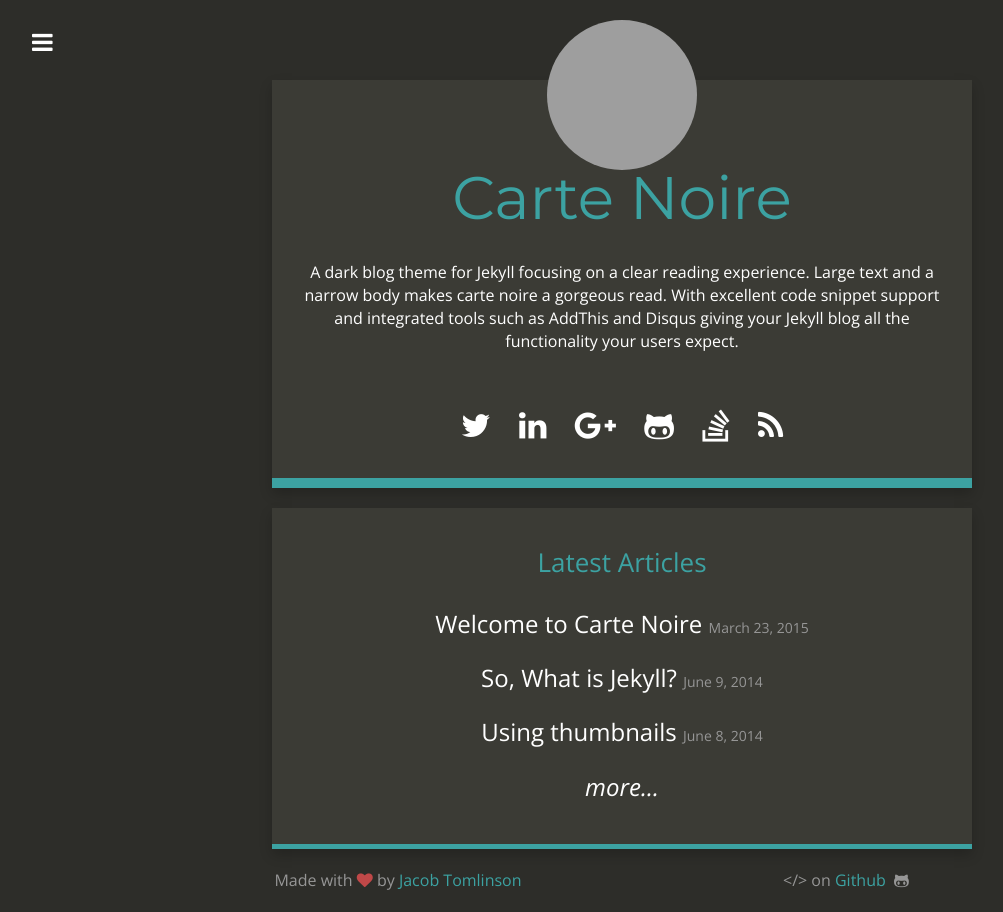
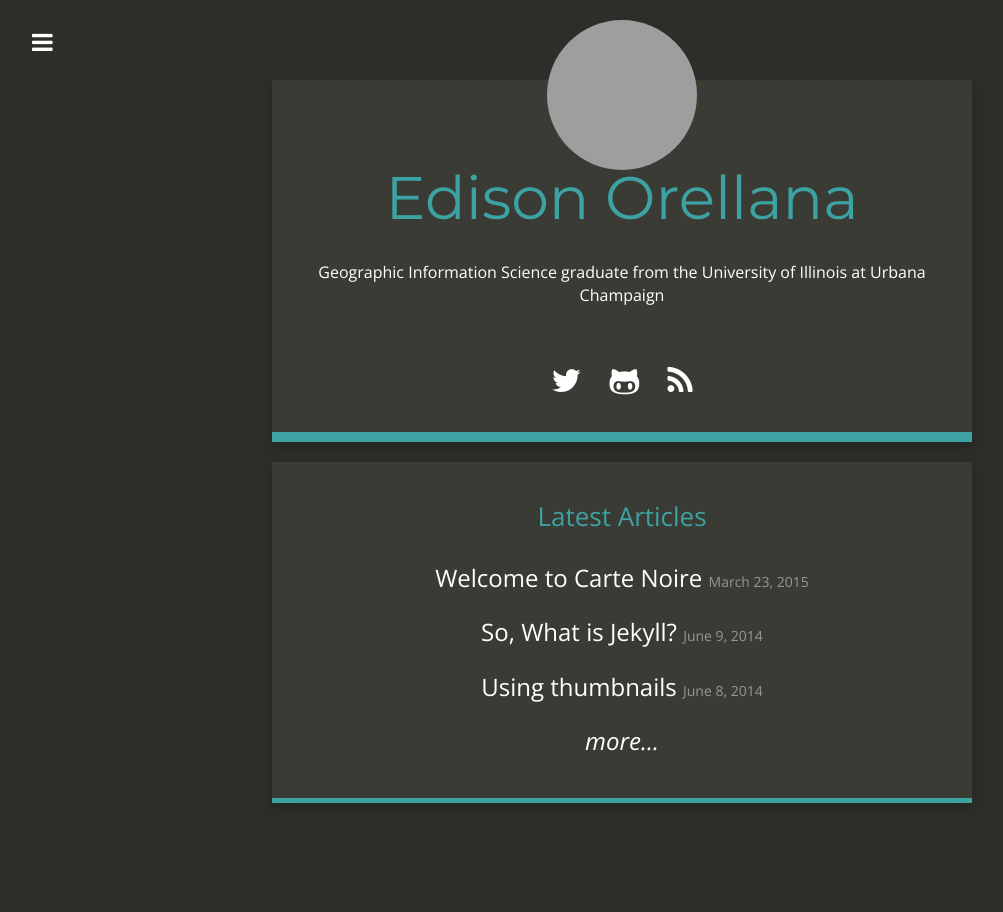
Before and after one commit to edisondotme/edisondotme.github.io, a Jekyll site: the page built from index.html, in a window 1280 px wide. Shown: the whole page, without its empty margins (18-1021 px from the left). Built offline with Jekyll 4.4.1, drawn with Linux system fonts in a browser that asks for light colours; nearby versions of some CDN libraries; grey boxes are pictures that could not be loaded.

Commit message:
updated _config.yml from defaults

```diff
--- a/_config.yml
+++ b/_config.yml
@@ -1,27 +1,24 @@
 # Site settings
-title: "Carte Noire"
-email: jacob@jacobtomlinson.co.uk
-description: "A dark blog theme for Jekyll."
+title: "Edison Orellana"
+email: me@edisonorellana.com
+description: "Personal website for Edison Orellana"
 baseurl: ""
 url: "edison.me"
-title_description: "A dark blog theme for Jekyll focusing on a clear reading experience. Large text and a narrow body makes carte noire a gorgeous read. With excellent code snippet support and integrated tools such as AddThis and Disqus giving your Jekyll blog all the functionality your users expect."
-title_image: "http://www.gravatar.com/avatar/00000000000000000000000000000000?s=500&d=mm"
-google_analytics: "UA-20365477-4"
-disqus_account: cartenoire
-github_repository: https://github.com/jacobtomlinson/carte-noire
+title_description: "Geographic Information Science graduate from the University of Illinois at Urbana Champaign"
+title_image: "https://gravatar.com/avatar/56b00aca58d5c1b7ddcca365ab0f7df4?s=512"
+google_analytics: ""
+disqus_account: edisondotme
 addthis_id: ra-513c6fa83da6ec67
 post_limit: 5
 
 # Social usernames/URLs
-twitter_username: _jacobtomlinson
-github_username:  jacobtomlinson
-linkedin_link: http://carte-noire.jacobtomlinson.co.uk/
-google_plus_link: http://carte-noire.jacobtomlinson.co.uk/
-stackoverflow_link: http://carte-noire.jacobtomlinson.co.uk/
+twitter_username: edisondotme
+github_username:  edisondotme
+facebook_url: facebook.com/edisondotme
 
 # Footer
-footer_left: "Made with <i class=\"fa fa-heart\"></i> by <a href=\"https://twitter.com/_JacobTomlinson\">Jacob Tomlinson</a>"
-footer_right: "&lt;/&gt; on <a href=\"https://github.com/jacobtomlinson/carte-noire\">Github</a> &nbsp;<i class=\"fa fa-github-alt\"></i>"
+footer_left: ""
+footer_right: ""
 
 # Build settings
 markdown: kramdown
```
